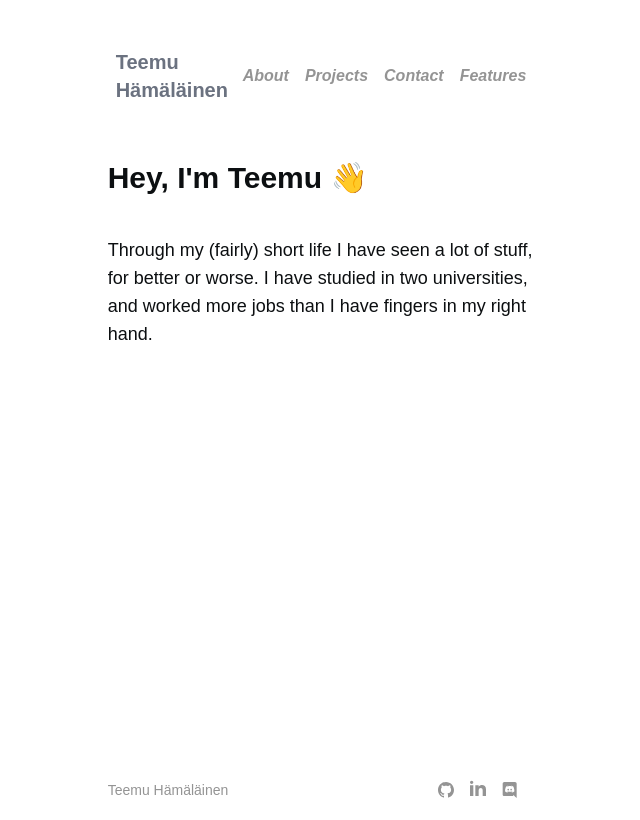
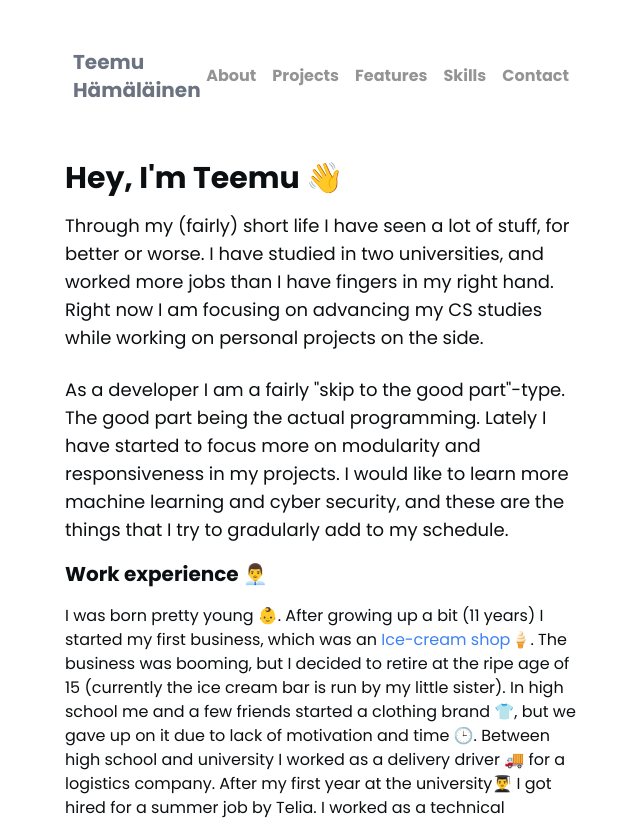
Before and after one commit to temevh/minimalisticPort, a Next.js app: page /about in a window 1280 px wide. Shown: the top 820 px of the page, without its empty margins (319-959 px from the left). Built offline with nearby package versions, Linux system fonts and the light colour scheme.

Commit message:
continued about section

```diff
--- a/src/app/about/page.jsx
+++ b/src/app/about/page.jsx
@@ -1,12 +1,45 @@
 const AboutPage = () => {
   return (
     <div>
-      <div className="flex flex-col gap-10">
+      <div className="flex flex-col gap-">
         <p className="text-3xl font-bold">Hey, I'm Teemu 👋</p>
-        <p className="text-lg">
+        <p className="text-lg mb-6 mt-4">
           Through my (fairly) short life I have seen a lot of stuff, for better
           or worse. I have studied in two universities, and worked more jobs
-          than I have fingers in my right hand.
+          than I have fingers in my right hand. Right now I am focusing on
+          advancing my CS studies while working on personal projects on the
+          side.
+        </p>
+        <p className="text-lg">
+          As a developer I am a fairly "skip to the good part"-type. The good
+          part being the actual programming. Lately I have started to focus more
+          on modularity and responsiveness in my projects. I would like to learn
+          more machine learning and cyber security, and these are the things
+          that I try to gradularly add to my schedule.
+        </p>
+        <p className="text-xl font-bold mt-4 mb-4">Work experience 👨‍💼</p>
+        <p>
+          I was born pretty young 👶. After growing up a bit (11 years) I
+          started my first business, which was an{" "}
+          <span
+            href="https://www.ksml.fi/paikalliset/2653642"
+            className="text-blue-500 hover:text-blue-400 hover:cursor-pointer"
+            target="_blank"
+            rel="noopener noreferrer"
+          >
+            Ice-cream shop
+          </span>
+          🍦. The business was booming, but I decided to retire at the ripe age
+          of 15 (currently the ice cream bar is run by my little sister). In
+          high school me and a few friends started a clothing brand 👕, but we
+          gave up on it due to lack of motivation and time 🕒. Between high
+          school and university I worked as a delivery driver 🚚 for a logistics
+          company. After my first year at the university👨‍🎓 I got hired for a
+          summer job by Telia. I worked as a technical specialist, fixing
+          problems related to mostly broadband connections 🔧. After the second
+          year of studying Twoday Finland hired me as a software developer 💻. I
+          have worked for two summers plus a few miscelanneous part-time
+          projects.
         </p>
       </div>
     </div>
--- a/src/app/components/Navbar.js
+++ b/src/app/components/Navbar.js
@@ -44,27 +44,34 @@ const Navbar = () => {
         <div className="hidden lg:flex space-x-4 text-white">
           <a
             href="/about"
-            className="hover:text-accentOrange text-graytext font-bold italic"
+            className="hover:text-accentOrange text-graytext font-bold"
           >
             About
           </a>
           <a
             href="/projects"
-            className="hover:text-accentOrange text-graytext font-bold italic"
+            className="hover:text-accentOrange text-graytext font-bold"
           >
             Projects
           </a>
+
           <a
             href="/contact"
-            className="hover:text-accentOrange text-graytext font-bold italic"
+            className="hover:text-accentOrange text-graytext font-bold"
           >
-            Contact
+            Features
+          </a>
+          <a
+            href="/skills"
+            className="hover:text-accentOrange text-graytext font-bold"
+          >
+            Skills
           </a>
           <a
             href="/contact"
-            className="hover:text-accentOrange text-graytext font-bold italic"
+            className="hover:text-accentOrange text-graytext font-bold"
           >
-            Features
+            Contact
           </a>
         </div>
       </div>
--- a/src/app/globals.css
+++ b/src/app/globals.css
@@ -5,6 +5,7 @@
 :root {
   --background: #ffffff;
   --foreground: #0c0f11;
+  --font-poppins: "Poppins", sans-serif;
 }
 
 @media (prefers-color-scheme: dark) {
@@ -17,5 +18,5 @@
 body {
   color: var(--foreground);
   background: var(--background);
-  font-family: Arial, Helvetica, sans-serif;
+  font-family: var(--font-poppins);
 }
--- a/src/app/layout.js
+++ b/src/app/layout.js
@@ -3,14 +3,13 @@ import Navbar from "./components/Navbar";
 import Footer from "./components/Footer";
 //https://www.conordewey.com/
 
-import { Noto_Sans_Mono } from "next/font/google";
+import { Poppins } from "next/font/google";
 
-const notoSansMono = Noto_Sans_Mono({
+const poppins = Poppins({
   subsets: ["latin"],
   weight: ["400", "700"],
-  variable: "--font-noto-sans-mono",
+  variable: "--font-poppins",
 });
-
 export const metadata = {
   title: "Teemu Hämäläinen",
   description: "Generated by create next app",
@@ -20,7 +19,7 @@ export default function RootLayout({ children }) {
   return (
     <html lang="en">
       <body
-        className={`${notoSansMono.variable} w-1/3 h-screen flex flex-col justify-between mx-auto`}
+        className={`${poppins.variable} w-2/5 h-screen flex flex-col justify-between mx-auto`}
       >
         <Navbar />
         <main className="flex-1">{children}</main>
```
